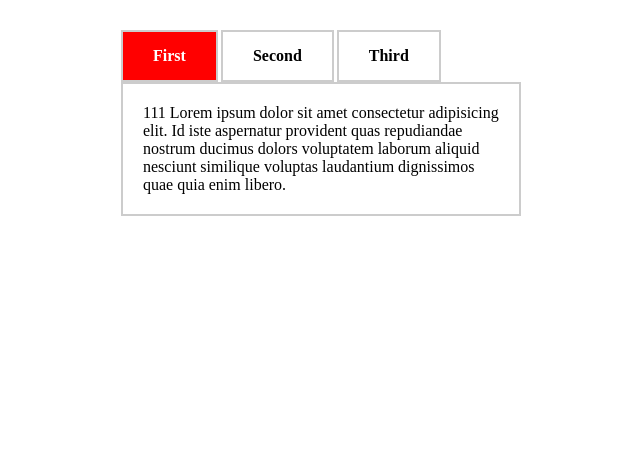
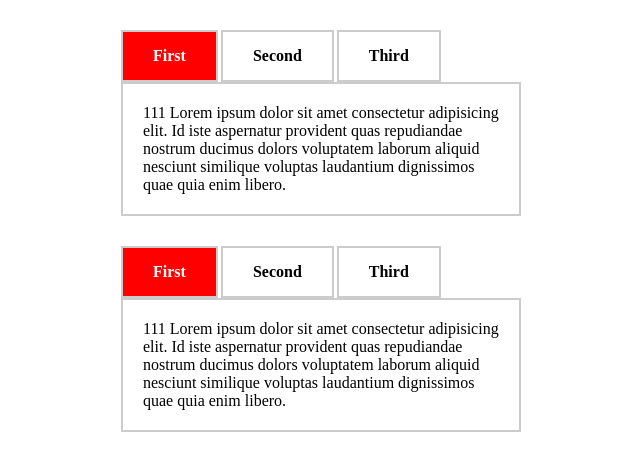
Before and after one commit to PodayPatron/courses.js, a plain HTML site: page lesson3/page-shop.html in a window 1280 px wide. Shown: the whole page, without its empty margins (319-959 px from the left). Drawn offline with Linux system fonts and the light colour scheme.

Commit message:
change tabs

```diff
--- a/lesson3/page-shop.html
+++ b/lesson3/page-shop.html
@@ -42,6 +42,36 @@
 
 	</div>
 
+	<div class="tabs">
+		<div class="tabs-header">
+			<div class="tabs-header__item  js-tab-trigger active" data-tab="1">First</div>
+			<div class="tabs-header__item js-tab-trigger" data-tab="2">Second</div>
+			<div class="tabs-header__item js-tab-trigger" data-tab="3">Third</div>
+		</div>
+
+		<div class="tabs-content">
+			<div class="tabs-content__item  js-tab-content active" data-tab="1">
+				111 Lorem ipsum dolor sit amet consectetur adipisicing elit.
+				Id iste aspernatur provident quas repudiandae nostrum
+				ducimus dolors voluptatem laborum
+				aliquid nesciunt similique voluptas laudantium
+				dignissimos quae quia enim libero.
+			</div>
+			<div class="tabs-content__item js-tab-content" data-tab="2">
+				222 Lorem ipsum dolor sit amet consectetur adipisicing elit.
+				Id iste aspernatur pas laudantium
+				dignissimos quae quia enim libero.
+			</div>
+			<div class="tabs-content__item js-tab-content" data-tab="3">
+				333 Lorem ipsum dolor sit amet consectetur adipisicing elit.
+				Id iste aspernatur provident quas repudiandae nostrum
+				ducimus doloribus, ue voluptas laudantium
+				dignissimos quae quia enim libero.
+			</div>
+		</div>
+
+	</div>
+
 	<script src="./jquery-3.6.0.min.js"></script>
 	<script src="./main.js"></script>
 </body>
```
